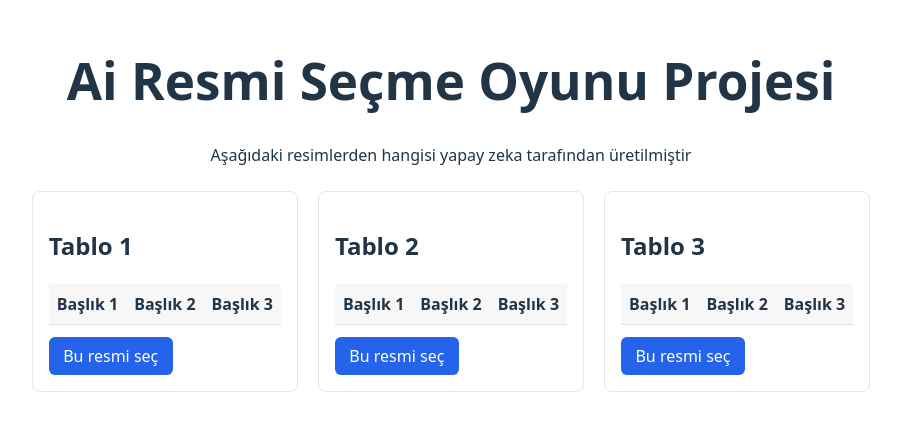
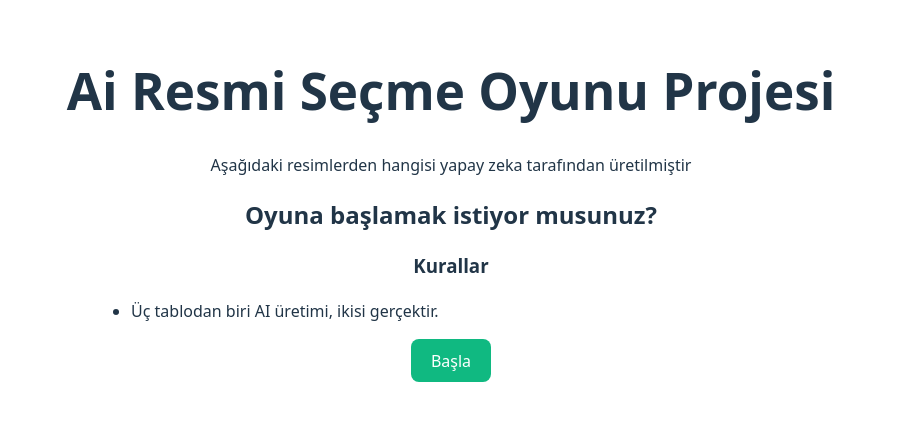
Before and after one commit to Mhmtshn6/1030521199_BS435_WebProgramlama, a React (Vite) app: page / in a window 1280 px wide. Shown: the part 195-626 px from the top of the page, without its empty margins (189-1090 px from the left). Built offline with nearby package versions, Linux system fonts and the light colour scheme.

Commit message:
2. Hafta

```diff
--- a/src/App.css
+++ b/src/App.css
@@ -102,3 +102,54 @@
 @media (max-width: 540px) {
   .tables-grid { grid-template-columns: 1fr; }
 }
+
+.start-screen {
+  margin-top: 1.25rem;
+}
+.rules {
+  text-align: left;
+  max-width: 680px;
+  margin: 0.5rem auto 1rem;
+}
+
+.image-box {
+  width: 100%;
+  height: 220px;
+  margin: 0.5rem 0 0.75rem;
+  display: flex;
+  align-items: center;
+  justify-content: center;
+  background: #f3f4f6;
+  border: 1px solid #e5e7eb;
+  border-radius: 8px;
+  overflow: hidden;
+}
+.image-box img {
+  width: 100%;
+  height: 100%;
+  object-fit: cover;
+}
+
+.primary {
+  background: #10b981;
+  color: white;
+}
+
+.modal-backdrop {
+  position: fixed;
+  inset: 0;
+  background: rgba(0,0,0,0.5);
+  display: flex;
+  align-items: center;
+  justify-content: center;
+  padding: 1rem;
+}
+.modal {
+  background: #ffffff;
+  color: #111827;
+  border-radius: 10px;
+  padding: 1rem 1.25rem;
+  max-width: 420px;
+  width: 100%;
+  text-align: left;
+}
--- a/src/App.jsx
+++ b/src/App.jsx
@@ -1,42 +1,29 @@
 import './App.css'
+import { useState } from 'react'
+import Header from './components/Header.jsx'
+import GameBoard from './components/GameBoard.jsx'
+import StartScreen from './components/StartScreen.jsx'
 
 function App() {
+    const [phase, setPhase] = useState('start')
+    const items = [
+        { id: 't1', title: 'Tablo 1' },
+        { id: 't2', title: 'Tablo 2' },
+        { id: 't3', title: 'Tablo 3' },
+    ]
 
-  return (
-    <div className="app-root">
-      <header>
-        <h1>Ai Resmi Seçme Oyunu Projesi </h1>
-        <p>Aşağıdaki resimlerden hangisi yapay zeka tarafından üretilmiştir</p>
-      </header>
+    function handleSelect() {}
+    function startGame() { setPhase('playing') }
 
-      <main className="tables-grid">
-        {[0, 1, 2].map((i) => (
-          <section className="table-card" key={i}>
-            <h2>Tablo {i + 1}</h2>
-            <table className="data-table">
-              <thead>
-                <tr>
-                  <th>Başlık 1</th>
-                  <th>Başlık 2</th>
-                  <th>Başlık 3</th>
-                </tr>
-              </thead>
-              <tbody>
-              </tbody>
-            </table>
-
-            <div className="table-actions">
-              <button className="select-btn" onClick={() => { }}>
-                Bu resmi seç
-              </button>
-            </div>
-          </section>
-        ))}
-      </main>
-
-
-    </div>
-  )
+    return (
+        <div className="app-root">
+            <Header />
+            {phase === 'start' && <StartScreen onStart={startGame} />}
+            {phase === 'playing' && (
+                <GameBoard items={items} onSelect={handleSelect} disabled={false} />
+            )}
+        </div>
+    )
 }
 
 export default App
--- /dev/null
+++ b/src/components/GameBoard.jsx
@@ -0,0 +1,11 @@
+import ImageCard from './ImageCard.jsx';
+
+export default function GameBoard({ items, onSelect, disabled }) {
+	return (
+		<main className="tables-grid">
+			{items.map((it) => (
+				<ImageCard key={it.id} item={it} onSelect={onSelect} disabled={disabled} />
+			))}
+		</main>
+	);
+}
--- /dev/null
+++ b/src/components/Header.jsx
@@ -0,0 +1,8 @@
+export default function Header() {
+	return (
+		<header>
+			<h1>Ai Resmi Seçme Oyunu Projesi</h1>
+			<p>Aşağıdaki resimlerden hangisi yapay zeka tarafından üretilmiştir</p>
+		</header>
+	);
+}
--- /dev/null
+++ b/src/components/ImageCard.jsx
@@ -0,0 +1,22 @@
+export default function ImageCard({ item, onSelect, disabled }) {
+	return (
+		<section className="table-card">
+			<h2>{item.title}</h2>
+			<table className="data-table">
+				<thead>
+					<tr>
+						<th>Başlık 1</th>
+						<th>Başlık 2</th>
+						<th>Başlık 3</th>
+					</tr>
+				</thead>
+				<tbody></tbody>
+			</table>
+			<div className="table-actions">
+				<button className="select-btn" disabled={disabled} onClick={() => onSelect(item.id)}>
+					Bu resmi seç
+				</button>
+			</div>
+		</section>
+	);
+}
--- /dev/null
+++ b/src/components/StartScreen.jsx
@@ -0,0 +1,13 @@
+export default function StartScreen({ onStart }) {
+    return (
+        <section className="start-screen">
+            <h2>Oyuna başlamak istiyor musunuz?</h2>
+            <h3>Kurallar</h3>
+            <ul className="rules">
+                <li>Üç tablodan biri AI üretimi, ikisi gerçektir.</li>
+
+            </ul>
+            <button className="primary" onClick={onStart}>Başla</button>
+        </section>
+    );
+}
--- /dev/null
+++ b/vite.config.js
@@ -0,0 +1,6 @@
+import { defineConfig } from 'vite'
+import react from '@vitejs/plugin-react'
+
+export default defineConfig({
+  plugins: [react()],
+})
```
Also changed, not shown: src/components/ResultModal.jsx (added, +12 -0 lines), src/game/mockData.js (added, +11 -0 lines), 1 other file (tests, documents, lock files or other folders).
